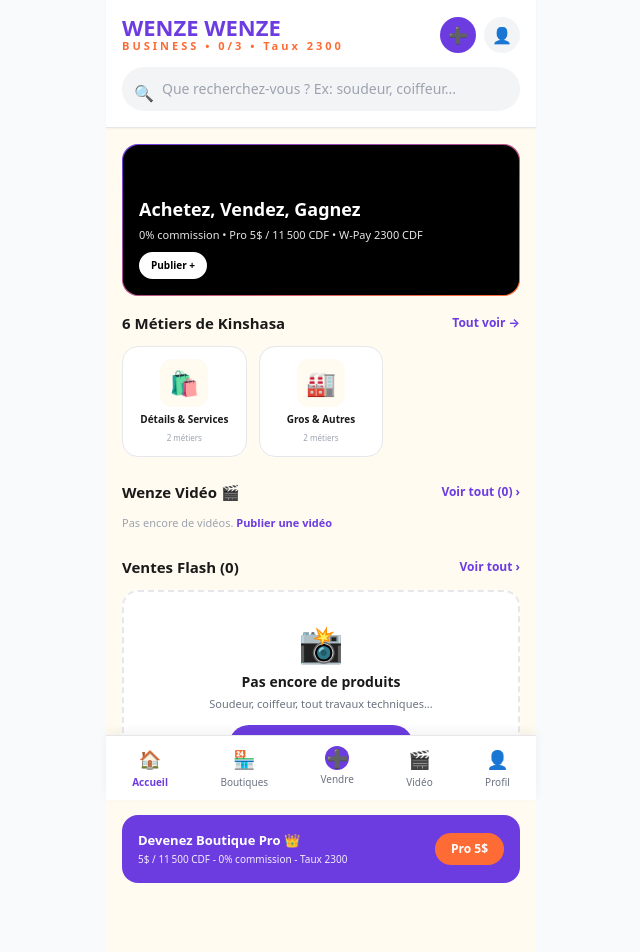
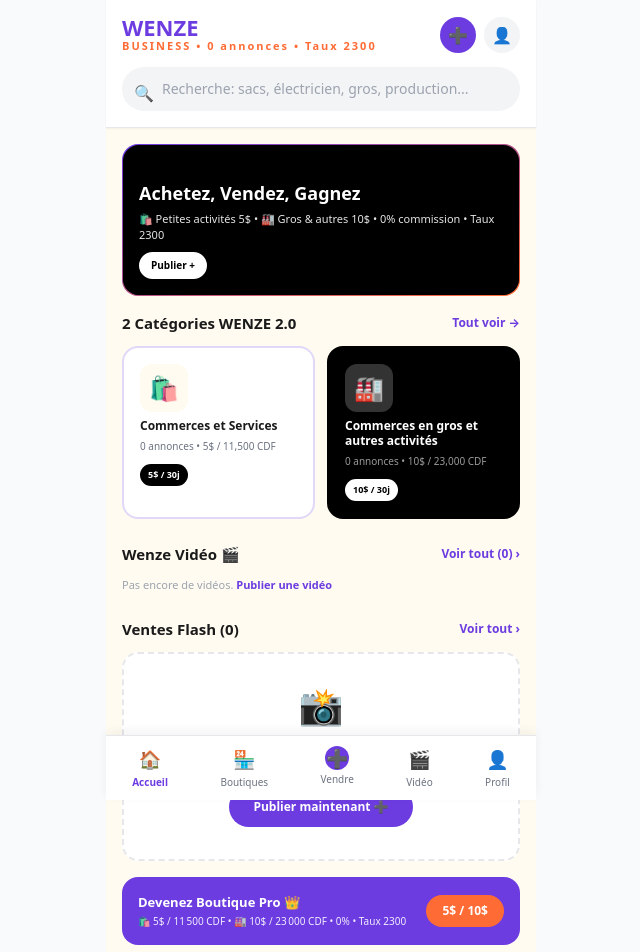
Before and after one commit to kongolokelvin47-cmd/Wenze-pwa, a Next.js app: page / in a window 1280 px wide. Shown: the top 952 px of the page, without its empty margins (319-959 px from the left). Built offline with nearby package versions, Linux system fonts and the light colour scheme.

Commit message:
Refactor annonce handling and UI updates
Refactor annonce loading and filtering logic. Update messaging and UI elements for clarity.

```diff
--- a/app/page.tsx
+++ b/app/page.tsx
@@ -6,7 +6,6 @@ import { CATEGORIES_WENZE, getCategorieById, normalizeCategorie } from "@/lib/ca
 import { FORMULES, TAUX_CDF, toCDF } from "@/lib/paiement";
 
 function cleanWa(n: string){ return (n||"").toString().replace(/[^0-9]/g,""); }
-
 function formatPrix(p:any){
   const usd = Number(p.prix) || 0;
   if(p.prixCDF) return `${p.prixCDF.toLocaleString("fr-FR")} CDF`;
@@ -20,25 +19,22 @@ export default function WenzeBusiness() {
   const [selectedImage, setSelectedImage] = useState<any>(null);
   const [toast, setToast] = useState("");
 
-  // FIX PROFESSIONNEL: lecture + auto refresh sans quitter l'app
   const loadAnnonces = ()=>{
     try{
       const list = JSON.parse(localStorage.getItem("wenze_annonces_list") || "[]");
-      // Tri PRO: Boost d'abord, puis Flash, puis récent
       const arr = [...list];
-      arr.sort((a,b)=>{
+      arr.sort((a:any,b:any)=>{
         if(a.boost && !b.boost) return -1;
         if(!a.boost && b.boost) return 1;
         if(a.flash && !b.flash) return -1;
         return new Date(b.createdAt || b.date).getTime() - new Date(a.createdAt || a.date).getTime();
       });
-      setAnnonces(arr.reverse());
+      setAnnonces(arr);
     }catch{ setAnnonces([]); }
   };
 
   useEffect(()=>{
     loadAnnonces();
-    // Refresh quand on revient sur l'onglet + quand localStorage change
     const onFocus = ()=> loadAnnonces();
     const onStorage = ()=> loadAnnonces();
     window.addEventListener("focus", onFocus);
@@ -55,40 +51,27 @@ export default function WenzeBusiness() {
     const num = cleanWa(v.ownerWhatsapp || v.whatsapp);
     if(!num) return "#";
     const prixTxt = formatPrix(v);
-    const msg = `Bonjour ${v.user || 'vendeur'} 👋 Je viens de WENZE, je veux "${v.titre}" à ${prixTxt} - Taux ${TAUX_CDF} - WENZE 0% commission`;
+    const msg = `Bonjour ${v.user || 'vendeur'} 👋 WENZE - "${v.titre}" à ${prixTxt} - Taux ${TAUX_CDF}`;
     return `https://wa.me/${num}?text=${encodeURIComponent(msg)}`;
   };
 
   const filteredData = useMemo(() => {
     const q = search.toLowerCase().trim();
-    const cats = CATEGORIES_WENZE.filter(c =>
-      !q || c.titre.toLowerCase().includes(q) || c.titreCourt.toLowerCase().includes(q) || c.description.toLowerCase().includes(q) || c.activites.some(a => a.label.toLowerCase().includes(q))
-    );
-    const ann = annonces.filter(a =>
-      !q || a.titre?.toLowerCase().includes(q) || a.description?.toLowerCase().includes(q) || a.categorie?.toLowerCase().includes(q) || a.user?.toLowerCase().includes(q)
-    );
+    const cats = CATEGORIES_WENZE.filter(c => !q || c.titre.toLowerCase().includes(q) || c.titreCourt.toLowerCase().includes(q) || c.description.toLowerCase().includes(q));
+    const ann = annonces.filter(a => !q || a.titre?.toLowerCase().includes(q) || a.description?.toLowerCase().includes(q) || a.categorie?.toLowerCase().includes(q) || a.user?.toLowerCase().includes(q));
     return { cats, ann };
   }, [search, annonces]);
 
-  const flashAnnonces = useMemo(()=> filteredData.ann.filter(a => a.photo || a.typeMedia === "image").slice(0,6), [filteredData.ann]);
-  const videoAnnonces = useMemo(()=> filteredData.ann.filter(a => a.typeMedia === "video" || a.video).slice(0,6), [filteredData.ann]);
+  const flashAnnonces = useMemo(()=> filteredData.ann.filter((a:any)=> a.photo || a.typeMedia === "image").slice(0,8), [filteredData.ann]);
+  const videoAnnonces = useMemo(()=> filteredData.ann.filter((a:any)=> a.typeMedia === "video" || a.video).slice(0,6), [filteredData.ann]);
 
-  function handleImageClick(item:any){
-    // PROFESSIONNEL: ouvre grand écran adaptatif avec WhatsApp + Boutique
-    setSelectedImage(item);
-  }
-
-  function handleVideoClick(item:any){
-    // PROFESSIONNEL: redirect vers /video pour lire
-    try{ localStorage.setItem("wenze_selected_video", JSON.stringify(item)); }catch{}
-    router.push("/video");
-  }
+  function handleImageClick(item:any){ setSelectedImage(item); }
+  function handleVideoClick(item:any){ try{ localStorage.setItem("wenze_selected_video", JSON.stringify(item)); }catch{}; router.push("/video"); }
 
   return (
     <div className="max-w-[430px] mx-auto bg-[#FFFBF0] min-h-screen pb-24 relative">
       {toast && <div className="fixed top-4 left-1/2 -translate-x-1/2 z-[100] bg-black text-white px-4 py-3 rounded-full text-[11px] font-bold">{toast}</div>}
 
-      {/* MODAL IMAGE PLEIN ECRAN ADAPTATIF - FIX DEMANDÉ */}
       {selectedImage && (
         <div className="fixed inset-0 z-[100] bg-black flex flex-col">
           <div className="flex justify-between items-center p-3 bg-black">
@@ -102,18 +85,20 @@ export default function WenzeBusiness() {
           <div className="bg-white rounded-t-[28px] p-5">
             <div className="w-10 h-1 bg-gray-200 rounded-full mx-auto mb-3"></div>
             <h2 className="font-black text-[16px] leading-tight">{selectedImage.titre}</h2>
-            <p className="text-[11px] text-gray-500 mt-1">{selectedImage.categorieTitre || selectedImage.categorie} • {selectedImage.activiteLabel || selectedImage.activite || selectedImage.profession} • Taux {TAUX_CDF} • 0% commission</p>
+            <p className="text-[11px] text-gray-500 mt-1">{selectedImage.categorieTitre || selectedImage.categorie} • Taux {TAUX_CDF} • 0% commission</p>
             <div className="flex items-center gap-2 mt-3">
               <p className="font-black text-[18px] text-[#6C3CE0]">{formatPrix(selectedImage)}</p>
-              {selectedImage.flash && <span className="bg-red-600 text-white text-[9px] px-2 py-1 rounded-full font-bold">-{selectedImage.flashRemise || 30}% Remise vendeur - WENZE 0%</span>}
-              {selectedImage.boost && <span className="bg-[#6C3CE0] text-white text-[9px] px-2 py-1 rounded-full font-bold">BOOST TOP</span>}
+              {selectedImage.flash && <span className="bg-red-600 text-white text-[9px] px-2 py-1 rounded-full font-bold">-{selectedImage.flashRemise || 30}%</span>}
+              {selectedImage.boost && <span className="bg-[#6C3CE0] text-white text-[9px] px-2 py-1 rounded-full font-bold">BOOST</span>}
+              {selectedImage.categorieId==="gros-autres" && <span className="bg-black text-white text-[9px] px-2 py-1 rounded-full font-bold">🏭 GROS 10$</span>}
+              {selectedImage.categorieId==="commerces-services" && <span className="bg-[#6C3CE0] text-white text-[9px] px-2 py-1 rounded-full font-bold">🛍️ 5$</span>}
             </div>
             {selectedImage.description && <p className="text-[12px] mt-3 bg-[#FFFBF0] border rounded-xl p-3">{selectedImage.description}</p>}
             <div className="grid grid-cols-2 gap-2 mt-4">
               <a href={getWaLink(selectedImage)} target="_blank" className="bg-[#25D366] text-white py-4 rounded-full text-center font-black text-[13px]">💬 WhatsApp</a>
               <Link href={`/boutique/${selectedImage.ownerWhatsapp || selectedImage.whatsapp}`} className="bg-black text-white py-4 rounded-full text-center font-black text-[13px]">Boutique</Link>
             </div>
-            <Link href={`/produit/${selectedImage.id}`} className="mt-2 block bg-gray-100 py-3 rounded-full text-center font-bold text-[11px]">Voir détails complets →</Link>
+            <Link href={`/produit/${selectedImage.id}`} className="mt-2 block bg-gray-100 py-3 rounded-full text-center font-bold text-[11px]">Voir détails →</Link>
           </div>
         </div>
       )}
@@ -121,8 +106,8 @@ export default function WenzeBusiness() {
       <header className="sticky top-0 bg-white z-20 p-4 border-b shadow-sm">
         <div className="flex justify-between items-center">
           <Link href="/">
-            <h1 className="text-[22px] font-black text-[#6C3CE0] leading-none">WENZE WENZE</h1>
-            <p className="text-[11px] font-bold text-[#FF6B35] tracking-[3px]">BUSINESS • {annonces.length}/3 • Taux {TAUX_CDF}</p>
+            <h1 className="text-[22px] font-black text-[#6C3CE0] leading-none">WENZE</h1>
+            <p className="text-[11px] font-bold text-[#FF6B35] tracking-[2px]">BUSINESS • {annonces.length} annonces • Taux {TAUX_CDF}</p>
           </Link>
           <div className="flex gap-2">
             <button onClick={()=> router.push("/publier")} className="w-9 h-9 bg-[#6C3CE0] rounded-full flex items-center justify-center text-white font-bold active:scale-95 transition">➕</button>
@@ -130,7 +115,7 @@ export default function WenzeBusiness() {
           </div>
         </div>
         <div className="mt-3 relative">
-          <input value={search} onChange={e => setSearch(e.target.value)} placeholder="Que recherchez-vous ? Ex: soudeur, coiffeur..." className="w-full bg-gray-100 rounded-full py-3 px-5 pl-10 text-sm outline-none focus:ring-2 focus:ring-[#6C3CE0]" />
+          <input value={search} onChange={e => setSearch(e.target.value)} placeholder="Recherche: sacs, électricien, gros, production..." className="w-full bg-gray-100 rounded-full py-3 px-5 pl-10 text-sm outline-none focus:ring-2 focus:ring-[#6C3CE0]" />
           <span className="absolute left-3 top-3.5">🔍</span>
           {search && <button onClick={()=>setSearch("")} className="absolute right-3 top-3 text-gray-400">✕</button>}
         </div>
@@ -141,25 +126,30 @@ export default function WenzeBusiness() {
           <div className="absolute inset-0 bg-gradient-to-t from-black/80 to-black/10" />
           <div className="relative text-white z-10">
             <h2 className="font-bold text-[18px]">Achetez, Vendez, Gagnez</h2>
-            <p className="text-[11px] opacity-90 mt-1">0% commission • Pro {FORMULES.pro.prix}$ / {FORMULES.pro.prixCDF.toLocaleString("fr-FR")} CDF • W-Pay {TAUX_CDF} CDF</p>
+            <p className="text-[11px] opacity-90 mt-1">🛍️ Petites activités 5$ • 🏭 Gros & autres 10$ • 0% commission • Taux {TAUX_CDF}</p>
             <button onClick={()=> router.push("/publier")} className="mt-2 inline-block bg-white text-black text-[10px] font-bold px-3 py-1.5 rounded-full">Publier +</button>
           </div>
         </div>
       </div>
 
+      {/* ✅ 2 CATEGORIES MODERNES - PLUS DE 6 METIERS */}
       <section className="px-4">
         <div className="flex justify-between items-center mb-3">
-          <h3 className="font-bold text-[15px]">6 Métiers de Kinshasa</h3>
+          <h3 className="font-bold text-[15px]">2 Catégories WENZE 2.0</h3>
           <Link href="/categories" className="text-[#6C3CE0] text-xs font-bold">Tout voir →</Link>
         </div>
-        <div className="grid grid-cols-3 gap-3">
-          {filteredData.cats.map(c => (
-            <Link key={c.id} href={`/categorie/${c.id}`} className="flex flex-col items-center gap-1.5 bg-white border rounded-2xl p-3 hover:border-[#6C3CE0] hover:shadow-md transition active:scale-[0.97]">
-              <div className="w-12 h-12 rounded-xl bg-[#FFFBF0] flex items-center justify-center text-2xl">{c.icon}</div>
-              <span className="text-[10px] font-bold text-center leading-tight">{c.titreCourt}</span>
-              <span className="text-[8px] text-gray-400 text-center">{c.activites.length} métiers</span>
-            </Link>
-          ))}
+        <div className="grid grid-cols-2 gap-3">
+          {filteredData.cats.map(c => {
+            const countCat = annonces.filter(a=> normalizeCategorie(a.categorie||"")===c.id).length;
+            return (
+              <Link key={c.id} href={`/categorie/${c.id}`} className={`flex flex-col items-start gap-1.5 border-2 rounded-2xl p-4 hover:shadow-md transition active:scale-[0.97] ${c.id==="gros-autres"?"bg-black text-white border-black":"bg-white border-[#6C3CE0]/20"}`}>
+                <div className={`w-12 h-12 rounded-xl flex items-center justify-center text-2xl ${c.id==="gros-autres"?"bg-white/20":"bg-[#FFFBF0]"}`}>{c.icon}</div>
+                <span className="text-[12px] font-black leading-tight">{c.titre}</span>
+                <span className={`text-[10px] ${c.id==="gros-autres"?"text-white/60":"text-gray-500"}`}>{countCat} annonces • {c.prixUSD}$ / {c.prixCDF.toLocaleString()} CDF</span>
+                <span className={`mt-1 text-[9px] font-black px-2 py-1 rounded-full ${c.id==="gros-autres"?"bg-white text-black":"bg-black text-white"}`}>{c.prixUSD}$ / 30j</span>
+              </Link>
+            );
+          })}
         </div>
       </section>
 
@@ -170,7 +160,7 @@ export default function WenzeBusiness() {
         </div>
         {videoAnnonces.length > 0 ? (
           <div className="flex gap-3 mt-3 overflow-x-auto pb-2 -mx-4 px-4 scrollbar-hide">
-            {videoAnnonces.map((v) => (
+            {videoAnnonces.map((v:any) => (
               <div key={v.id} onClick={()=> handleVideoClick(v)} className="min-w-[135px] w-[135px] relative rounded-xl overflow-hidden bg-black h-[190px] flex-shrink-0 cursor-pointer active:scale-[0.97] transition">
                 {v.video ? <video src={v.video} className="w-full h-full object-cover" muted preload="metadata" /> : <div className="w-full h-full flex items-center justify-center text-3xl">🎬</div>}
                 <div className="absolute bottom-0 left-0 right-0 bg-gradient-to-t from-black/90 to-transparent p-2 pt-6">
@@ -197,22 +187,22 @@ export default function WenzeBusiness() {
           <div className="mt-3 bg-white border-2 border-dashed rounded-2xl p-8 text-center">
             <p className="text-4xl">📸</p>
             <p className="text-sm font-bold mt-2">{search ? `Pas de résultat pour "${search}"` : "Pas encore de produits"}</p>
-            <p className="text-[11px] text-gray-500 mt-1">Soudeur, coiffeur, tout travaux techniques...</p>
+            <p className="text-[11px] text-gray-500 mt-1">🛍️ Détail & Services 5$ • 🏭 Gros & Autres 10$</p>
             <button onClick={()=> router.push("/publier")} className="mt-3 inline-block bg-[#6C3CE0] text-white text-xs font-bold px-6 py-3 rounded-full">Publier maintenant ➕</button>
           </div>
         ) : (
           <div className="grid grid-cols-2 gap-3 mt-3">
-            {flashAnnonces.map((p) => (
+            {flashAnnonces.map((p:any) => (
               <div key={p.id} className="border rounded-2xl overflow-hidden bg-white shadow-sm flex flex-col hover:shadow-md transition">
                 <div onClick={()=> handleImageClick(p)} className="w-full aspect-[4/3] bg-white flex items-center justify-center overflow-hidden relative cursor-pointer">
                   {p.photo ? <img src={p.photo} alt={p.titre} className="max-w-full max-h-full object-contain" /> : <span className="text-3xl">📦</span>}
                   {p.boost && <span className="absolute top-2 left-2 bg-[#6C3CE0] text-white text-[7px] px-1.5 py-0.5 rounded-full font-bold">BOOST</span>}
-                  <span className="absolute top-2 right-2 bg-black/70 text-white text-[8px] px-2 py-1 rounded-full">🔒 {cleanWa(p.ownerWhatsapp||p.whatsapp).slice(-4)}</span>
+                  <span className={`absolute top-2 right-2 text-[7px] px-1.5 py-0.5 rounded-full font-bold ${p.categorieId==="gros-autres"?"bg-black text-white":"bg-[#6C3CE0] text-white"}`}>{p.categorieId==="gros-autres"?"🏭 10$":"🛍️ 5$"}</span>
                 </div>
                 <div className="p-2.5">
                   <p className="font-bold text-[#6C3CE0] text-[13px] truncate">{formatPrix(p)}</p>
                   <p onClick={()=> handleImageClick(p)} className="text-[11px] font-semibold truncate cursor-pointer hover:text-[#6C3CE0]">{p.titre}</p>
-                  <p className="text-[9px] text-gray-400 truncate">👤 {p.user} • {p.categorie} • Remise 0% comm.</p>
+                  <p className="text-[9px] text-gray-400 truncate">👤 {p.user} • {p.categorieTitre||p.categorie}</p>
                   <a href={getWaLink(p)} target="_blank" rel="noopener noreferrer" className="mt-2 w-full bg-[#00C950] hover:bg-[#00b247] text-white text-[11px] font-bold py-2.5 rounded-full flex justify-center items-center gap-1">💬 WhatsApp</a>
                 </div>
               </div>
@@ -221,12 +211,12 @@ export default function WenzeBusiness() {
         )}
       </section>
 
-      <Link href="/portefeuille" className="m-4 bg-[#6C3CE0] rounded-2xl p-4 text-white flex justify-between items-center hover:bg-[#5a32bd] transition flex">
+      <Link href="/abonnement" className="m-4 bg-[#6C3CE0] rounded-2xl p-4 text-white flex justify-between items-center hover:bg-[#5a32bd] transition flex">
         <div>
           <h4 className="font-bold text-[13px]">Devenez Boutique Pro 👑</h4>
-          <p className="text-[10px] opacity-90 mt-0.5">{FORMULES.pro.prix}$ / {FORMULES.pro.prixCDF.toLocaleString("fr-FR")} CDF - 0% commission - Taux {TAUX_CDF}</p>
+          <p className="text-[10px] opacity-90 mt-0.5">🛍️ 5$ / {FORMULES.commerces_services.prixCDF.toLocaleString("fr-FR")} CDF • 🏭 10$ / {FORMULES.gros_autres.prixCDF.toLocaleString("fr-FR")} CDF • 0% • Taux {TAUX_CDF}</p>
         </div>
-        <span className="bg-[#FF6B35] text-white text-xs font-bold px-4 py-2 rounded-full whitespace-nowrap">Pro {FORMULES.pro.prix}$</span>
+        <span className="bg-[#FF6B35] text-white text-xs font-bold px-4 py-2 rounded-full whitespace-nowrap">5$ / 10$</span>
       </Link>
 
       <nav className="fixed bottom-0 max-w-[430px] w-full bg-white border-t flex justify-around py-2.5 text-[10px] z-30 shadow-[0_-4px_10px_rgba(0,0,0,0.05)]">
@@ -238,5 +228,4 @@ export default function WenzeBusiness() {
       </nav>
     </div>
   );
-}
-export const dynamic = 'force-dynamic';
+              }
```
